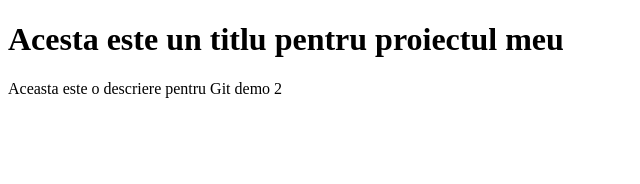
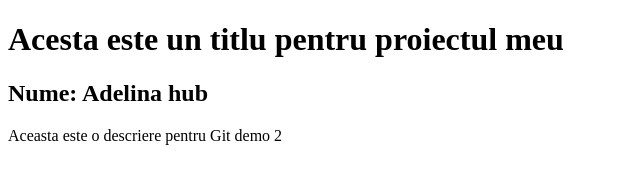
Before and after one commit to Adelina-hub/Git-demo-2, a plain HTML site: page index.html in a window 1280 px wide. Shown: the whole page, without its empty margins (0-640 px from the left). Drawn offline with Linux system fonts and the light colour scheme.

Commit message:
Mi-am scris numele

```diff
--- a/index.html
+++ b/index.html
@@ -7,6 +7,7 @@
 </head>
 <body>
     <h1>Acesta este un titlu pentru proiectul meu</h1>
+    <h2>Nume: Adelina hub</h2>
     <p>Aceasta este o descriere pentru Git demo 2</p>
 </body>
 </html>
```
